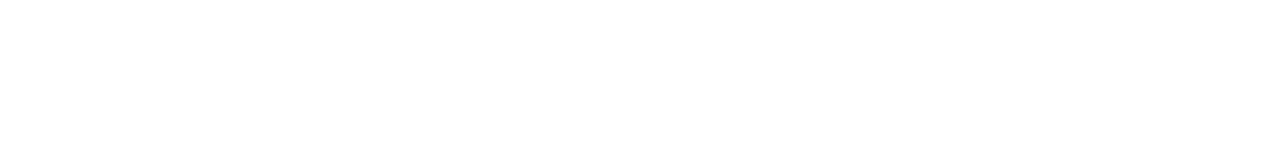
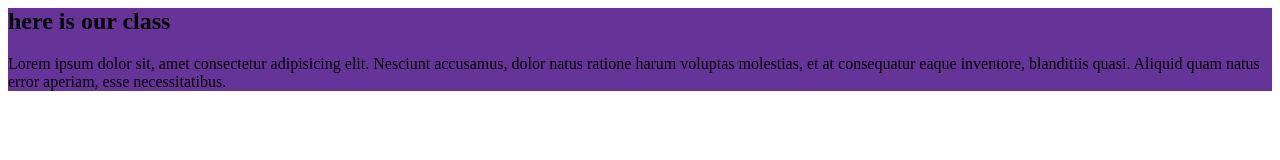
Before and after one commit to Kausar56/learning-html, a plain HTML site: page index.html in a window 1280 px wide. Drawn offline with Linux system fonts and the light colour scheme.

Commit message:
added css style

```diff
--- a/index.html
+++ b/index.html
@@ -3,8 +3,12 @@
     <meta charset="UTF-8">
     <meta name="viewport" content="width=device-width, initial-scale=1.0">
     <title>Learning code</title>
+    <link rel="stylesheet" href="style.css">
 </head>
 <body>
-
+    <div class="box">
+        <h2>here is our class</h2>
+        <p>Lorem ipsum dolor sit, amet consectetur adipisicing elit. Nesciunt accusamus, dolor natus ratione harum voluptas molestias, et at consequatur eaque inventore, blanditiis quasi. Aliquid quam natus error aperiam, esse necessitatibus.</p>
+    </div>
 </body>
 </html>
--- /dev/null
+++ b/style.css
@@ -0,0 +1,3 @@
+.box{
+    background-color: rebeccapurple;
+}
```
